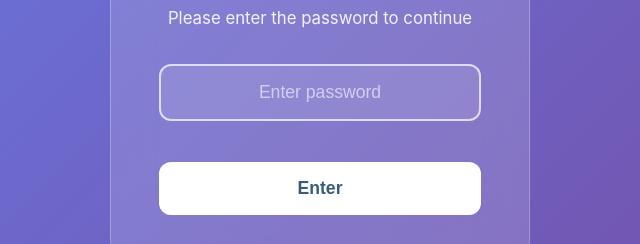
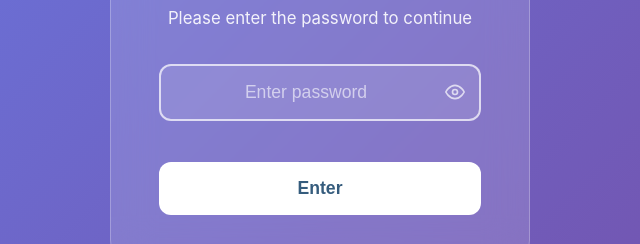
Before and after one commit to ConnorLansdale/wedding-site, a website built with Vite: page index.html in a window 1280 px wide. Shown: the part 371-615 px from the top of the page, 320-960 px from the left. Built offline with nearby package versions, Linux system fonts and the light colour scheme; no server answers.

Commit message:
Add show/hide password toggle to gate

```diff
--- a/src/auth.ts
+++ b/src/auth.ts
@@ -56,6 +56,7 @@
         <h1 class="gate-title">Connor <span class="gate-ampersand">&</span> Kippy</h1>
         <p class="gate-subtitle">Please enter the password to continue</p>
         <form id="gate-form" class="gate-form">
+          <div class="gate-input-wrapper">
             <input
               type="password"
               id="gate-input"
@@ -64,6 +65,18 @@
               autocomplete="current-password"
               autofocus
             />
+            <button type="button" id="gate-toggle" class="gate-toggle" aria-label="Show password">
+              <svg id="eye-icon" xmlns="http://www.w3.org/2000/svg" width="20" height="20" viewBox="0 0 24 24" fill="none" stroke="currentColor" stroke-width="2" stroke-linecap="round" stroke-linejoin="round">
+                <path d="M1 12s4-8 11-8 11 8 11 8-4 8-11 8-11-8-11-8z"/>
+                <circle cx="12" cy="12" r="3"/>
+              </svg>
+              <svg id="eye-off-icon" xmlns="http://www.w3.org/2000/svg" width="20" height="20" viewBox="0 0 24 24" fill="none" stroke="currentColor" stroke-width="2" stroke-linecap="round" stroke-linejoin="round" style="display:none">
+                <path d="M17.94 17.94A10.07 10.07 0 0 1 12 20c-7 0-11-8-11-8a18.45 18.45 0 0 1 5.06-5.94"/>
+                <path d="M9.9 4.24A9.12 9.12 0 0 1 12 4c7 0 11 8 11 8a18.5 18.5 0 0 1-2.16 3.19"/>
+                <line x1="1" y1="1" x2="23" y2="23"/>
+              </svg>
+            </button>
+          </div>
           <p id="gate-error" class="gate-error"></p>
           <button type="submit" class="gate-button">Enter</button>
         </form>
@@ -75,6 +88,19 @@
     const input = document.getElementById('gate-input') as HTMLInputElement
     const error = document.getElementById('gate-error') as HTMLElement
     const form = document.getElementById('gate-form') as HTMLFormElement
+    const toggle = document.getElementById('gate-toggle') as HTMLButtonElement
+    const eyeIcon = document.getElementById('eye-icon') as HTMLElement
+    const eyeOffIcon = document.getElementById('eye-off-icon') as HTMLElement
+
+    // Toggle password visibility
+    toggle.addEventListener('click', () => {
+      const isPassword = input.type === 'password'
+      input.type = isPassword ? 'text' : 'password'
+      eyeIcon.style.display = isPassword ? 'none' : 'block'
+      eyeOffIcon.style.display = isPassword ? 'block' : 'none'
+      toggle.setAttribute('aria-label', isPassword ? 'Hide password' : 'Show password')
+      input.focus()
+    })
 
     // Handle form submission
     form.addEventListener('submit', (e) => {
--- a/src/style.css
+++ b/src/style.css
@@ -55,8 +55,14 @@
   gap: 0.75rem;
 }
 
+.gate-input-wrapper {
+  position: relative;
+  display: flex;
+  align-items: center;
+}
+
 .gate-input {
-  padding: 1rem 1.25rem;
+  padding: 1rem 3rem 1rem 1.25rem;
   border-radius: 12px;
   border: 2px solid rgba(255, 255, 255, 0.3);
   background: rgba(255, 255, 255, 0.1);
@@ -74,6 +80,23 @@
 
 .gate-input:focus {
   border-color: rgba(255, 255, 255, 0.7);
+}
+
+.gate-toggle {
+  position: absolute;
+  right: 0.75rem;
+  background: none;
+  border: none;
+  cursor: pointer;
+  color: rgba(255, 255, 255, 0.7);
+  padding: 0.25rem;
+  display: flex;
+  align-items: center;
+  transition: color 0.2s ease;
+}
+
+.gate-toggle:hover {
+  color: white;
 }
 
 .gate-error {
```
Lines whose indentation alone changed are shown as unchanged.
